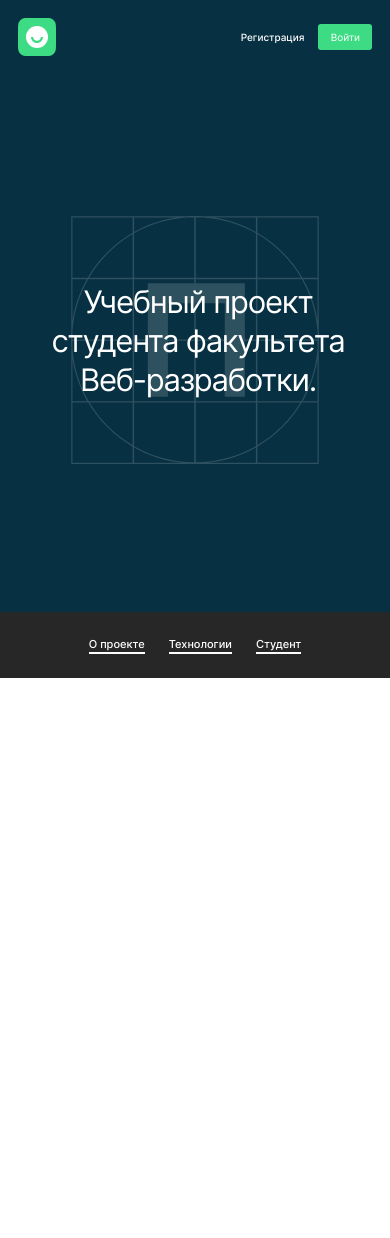
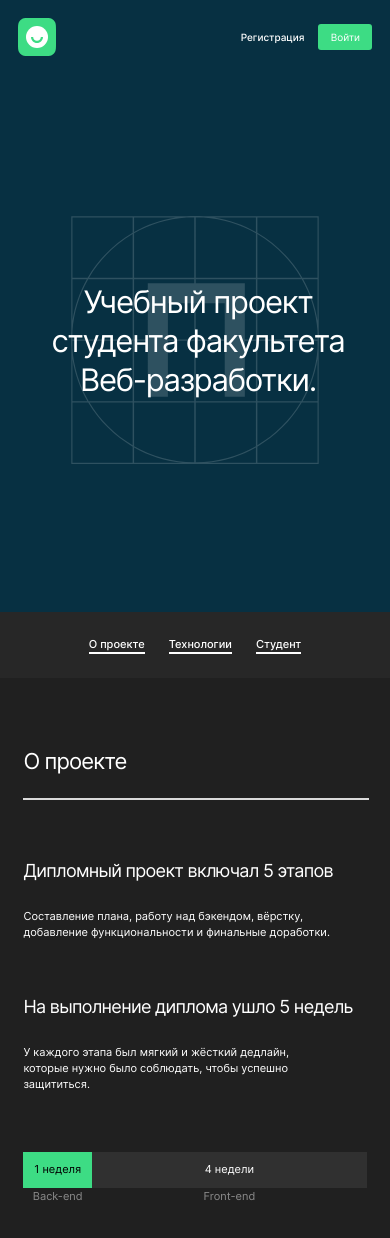
Before and after one commit to DmitriyTerementsev/movies-explorer-frontend, a React (Create React App) app: page / in a window 390 px wide. Shown: the top 1238 px of the page. Before the commit the page ends 844 px from the top, so only its background shows below. Built offline with nearby package versions, Linux system fonts and the light colour scheme.

Commit message:
made AboutProject adaptive

```diff
--- /dev/null
+++ b/src/components/AboutProject/aboutProject.css
@@ -0,0 +1,151 @@
+.project {
+  background-color: #202020;
+  padding-top: 110px;
+  padding-bottom: 110px;
+}
+
+.project-background {
+  width: 89%;
+  margin: 0 auto;
+}
+
+.project__title {
+  font-size: 22px;
+  font-weight: 400;
+  line-height: 27px;
+  letter-spacing: -0.04em;
+}
+
+.project__line {
+  width: 100%;
+  border: 1px solid #DADADA;
+  margin-top: 23px;
+}
+
+.project__description {
+  margin-top: 70px;
+  display: flex;
+  justify-content: space-between;
+}
+
+.project__subtitle {
+  font-size: 20px;
+  font-weight: 400;
+  line-height: 24px;
+  letter-spacing: -0.04em;
+}
+
+.project__text {
+  max-width: 550px;
+  margin-top: 26px;
+  font-size: 14px;
+  font-weight: 400;
+  line-height: 20px;
+}
+
+.project__perfomance {
+  display: flex;
+  margin-top: 119px;
+  height: 36px;
+  text-align: center;
+}
+
+.project__backend {
+  width: 20%;
+  background-color: #3DDC84;
+}
+
+.project__frontend {
+  width: 80%;
+  background-color: #303030;
+}
+
+.perfomance__text {
+  font-size: 14px;
+  font-weight: 400;
+  line-height: 17px;
+  margin: 9px auto;
+}
+
+.perfomance__text_back {
+  color: #000000;
+}
+
+.perfomance__part {
+  margin-top: 14px;
+  font-size: 14px;
+  font-weight: 500;
+  line-height: 17px;
+  color: #8B8B8B;
+}
+
+@media screen and (max-width: 1023px) {
+  .project {
+    padding-top: 90px;
+    padding-bottom: 90px;
+  }
+
+  .project-background {
+    width: 87%;
+  }
+
+  .project__text {
+    max-width: 319px;
+  }
+}
+
+@media screen and (max-width: 767px) {
+  .project {
+    padding-top: 70px;
+    padding-bottom: 70px;
+  }
+
+  .project-background {
+    width: 88%;
+  }
+
+  .project__description {
+    margin-top: 60px;
+    display: flex;
+    flex-direction: column;
+  }
+
+  .project__container {
+    margin-top: 56px;
+  }
+
+  .project__container:first-of-type {
+    margin: 0;
+  }
+
+  .project__subtitle {
+    font-size: 18px;
+    font-weight: 400;
+    line-height: 22px;
+    letter-spacing: -0.04em;
+  }
+
+  .project__text {
+    max-width: 90%;
+    font-size: 11px;
+    font-weight: 400;
+    line-height: 16px;
+  }
+
+  .project__perfomance {
+    margin-top: 60px;
+  }
+
+  .perfomance__text {
+    font-size: 11px;
+    font-weight: 400;
+    line-height: 13px;
+    margin: 11px auto;
+  }
+
+  .perfomance__part {
+    font-size: 11px;
+    font-weight: 400;
+    line-height: 13px;
+  }
+}
--- /dev/null
+++ b/src/components/AboutProject/aboutProject.jsx
@@ -0,0 +1,42 @@
+function AboutProject() {
+  return (
+    <section className="project">
+      <div className="project-background">
+        <h2 className="project__title">О проекте</h2>
+        <div className="project__line"></div>
+        <div className="project__description">
+          <div className="project__container">
+            <p className="project__subtitle">
+              Дипломный проект включал 5 этапов
+            </p>
+            <p className="project__text">
+              Составление плана, работу над бэкендом, вёрстку, добавление
+              функциональности и финальные доработки.
+            </p>
+          </div>
+          <div className="project__container">
+            <p className="project__subtitle">
+              На выполнение диплома ушло 5 недель
+            </p>
+            <p className="project__text">
+              У каждого этапа был мягкий и жёсткий дедлайн, которые нужно было
+              соблюдать, чтобы успешно защититься.
+            </p>
+          </div>
+        </div>
+        <div className="project__perfomance">
+          <div className="project__backend">
+            <p className="perfomance__text perfomance__text_back">1 неделя</p>
+            <p className="perfomance__part">Back-end</p>
+          </div>
+          <div className="project__frontend">
+            <p className="perfomance__text">4 недели</p>
+            <p className="perfomance__part">Front-end</p>
+          </div>
+        </div>
+      </div>
+    </section>
+  );
+}
+
+export default AboutProject;
--- a/src/components/App/app.jsx
+++ b/src/components/App/app.jsx
@@ -1,3 +1,4 @@
+import AboutProject from "../AboutProject/aboutProject.jsx";
 import Header from "../Header/header.jsx";
 import Landing from "../Landing/landing.jsx";
 import Navigate from "../Navigate/navigate.jsx";
@@ -8,6 +9,7 @@ function App() {
       <Header />
       <Landing />
       <Navigate />
+      <AboutProject />
     </div>
   );
 }
--- a/src/index.css
+++ b/src/index.css
@@ -4,3 +4,4 @@
 @import url(./components/Header/header.css);
 @import url(./components/Landing/landing.css);
 @import url(./components/Navigate/navigate.css);
+@import url(./components/AboutProject/aboutProject.css);
```
